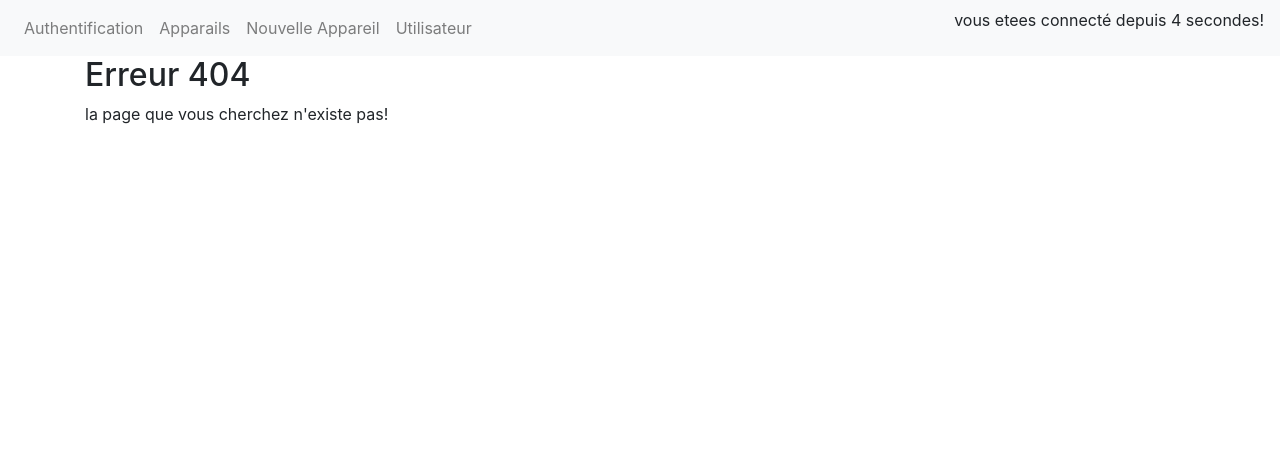
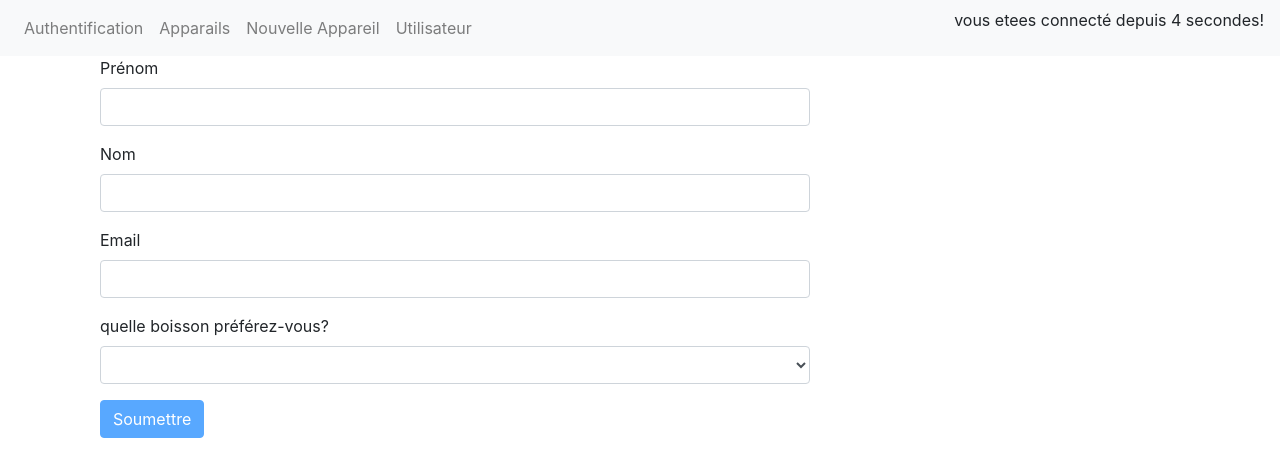
Before and after one commit to yassine0803/first-app-ng, an Angular app: page /new-user in a window 1280 px wide. Before the commit this address led to /not-found. Shown: the top 476 px of the page. Built offline with nearby package versions, Linux system fonts and the light colour scheme.

Commit message:
angular validators used

```diff
--- a/src/app/app.module.ts
+++ b/src/app/app.module.ts
@@ -25,6 +25,7 @@ const appRoutes: Routes = [
   {path: 'edit', canActivate: [AuthGuard], component: EditAppareilComponent},
   {path: 'auth', component: AuthComponent},
   {path: 'users', component: UserListComponent},
+  {path: "new-user", component: NewUserComponent},
   {path: '', component: AppareilViewComponent},
   {path:'not-found', component: FourOhFourComponent},
   {path:'**', redirectTo: '/not-found'}
--- a/src/app/new-user/new-user.component.html
+++ b/src/app/new-user/new-user.component.html
@@ -6,7 +6,7 @@
         </div>
         <div class="form-group">
             <label for="firstName">Nom</label>
-            <input type="text" id="lastName" class="form-control" formControlName="lasttName">
+            <input type="text" id="lastName" class="form-control" formControlName="lastName">
         </div>
         <div class="form-group">
             <label for="firstName">Email</label>
@@ -14,11 +14,11 @@
         </div>
         <div class="form-group">
             <label for="DrinkPreference">quelle boisson préférez-vous?</label>
-            <select class="form-control" id="drinkPreference" formControlName="drinkPrefence">
+            <select class="form-control" id="drinkPreference" formControlName="drinkPreference">
                 <option value="Coca">Coca</option>
                 <option value="Pepsi">Pepsi</option>
             </select>
         </div>
-        <button class="btn btn-primary" type="submit">Soumettre</button>
+        <button class="btn btn-primary" type="submit" [disabled]="userForm.invalid">Soumettre</button>
     </form>
 </div>
--- a/src/app/new-user/new-user.component.ts
+++ b/src/app/new-user/new-user.component.ts
@@ -1,5 +1,5 @@
 import { Component, OnInit } from '@angular/core';
-import { FormGroup, FormBuilder } from '@angular/forms';
+import { FormGroup, FormBuilder, Validator, Validators } from '@angular/forms';
 import { UserService } from '../services/user.service';
 import { Router } from '@angular/router';
 import { User } from '../models/user.model';
@@ -21,10 +21,10 @@ export class NewUserComponent implements OnInit {
   initForm(){
     this.userForm = this.formBuilder.group(
       {
-        firstName: '',
-        lastName:'',
-        email:'',
-        drinkPrefence:''
+        firstName: ['', Validators.required],
+        lastName:['', Validators.required],
+        email:['', [Validators.required, Validators.email]],
+        drinkPreference:['', Validators.required]
       }
     );
   }
--- a/src/app/user-list/user-list.component.html
+++ b/src/app/user-list/user-list.component.html
@@ -1,3 +1,4 @@
+<a routerLink="/new-user"> Nouvel Utilisateur</a>
 <ul class="list-group">
     <li class="list-group-item" *ngFor="let user of users">
         <h3>{{ user.firstName }} {{user.lastName }}</h3>
```
